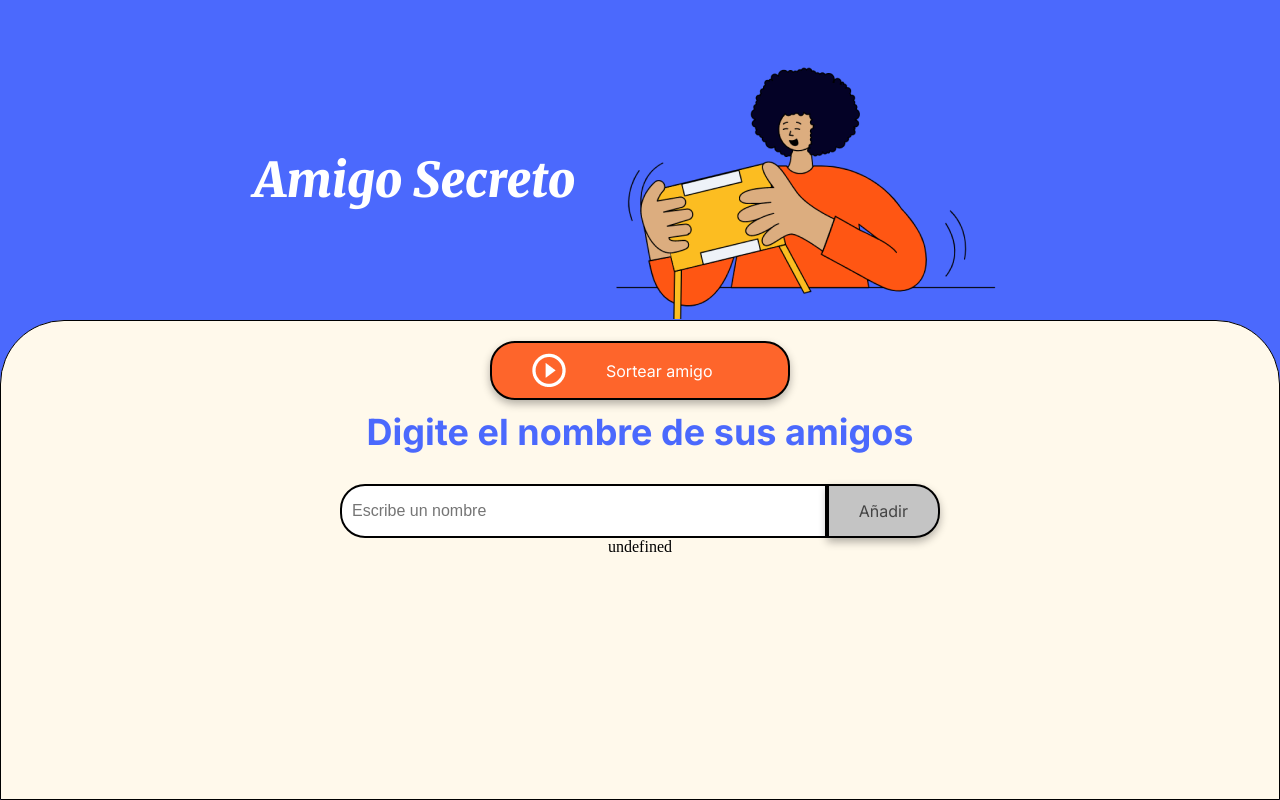
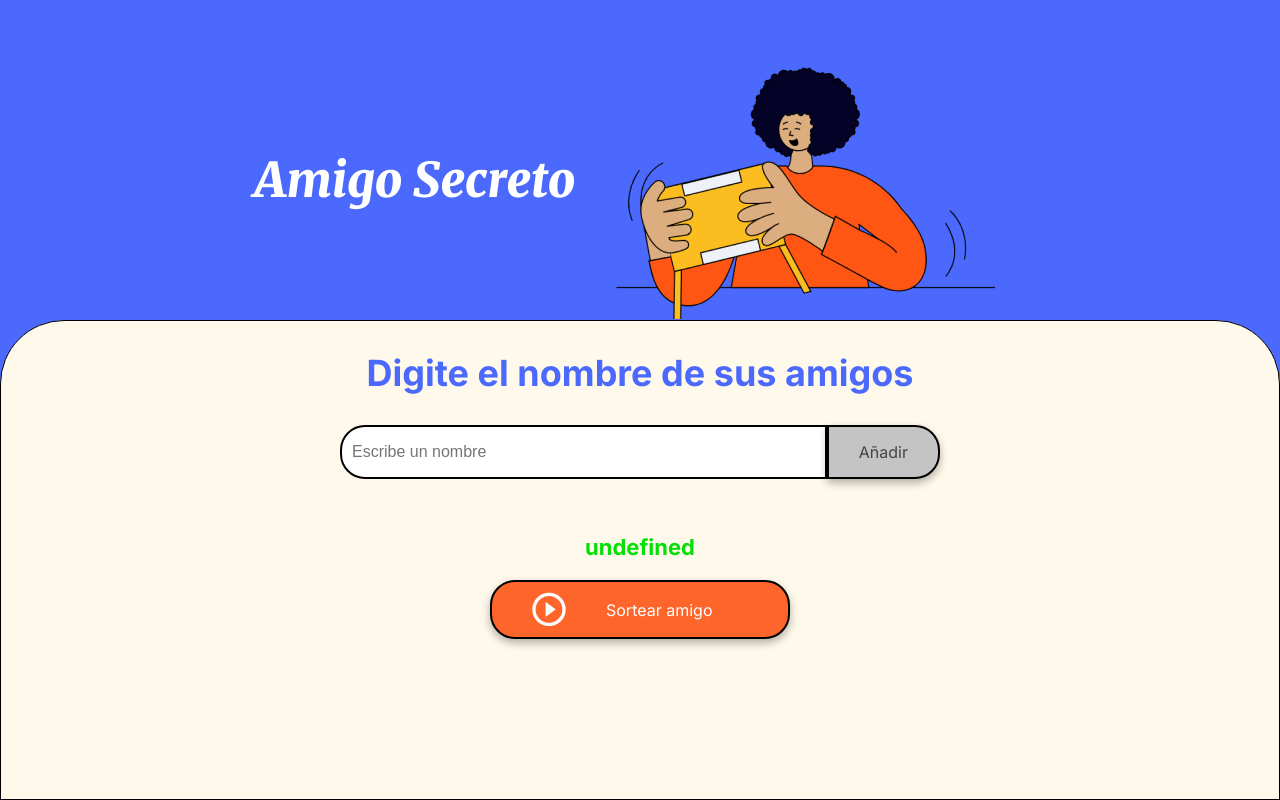
Before and after one commit to JCGomezS/JCGomezS-Challenge-Amigo-Secreto, a plain HTML site: page index.html in a window 1280 px wide. Both pictures are taken after a click on the button "Sortear amigo". Drawn offline with Linux system fonts and the light colour scheme.

Commit message:
Add files via upload

```diff
--- a/app.js
+++ b/app.js
@@ -83,12 +83,12 @@ function sortearAmigo() {
     let indiceSorteado =  Math.floor(Math.random() * contadorAmigos) + 1;
     let amigoSorteado = nominaAmigos[indiceSorteado -1]
     console.log('amigoSorteado: ' + amigoSorteado);
-    // alert('Ahora va a anunciar el amigo sorteado');
-    document.querySelector('#listaAmigos').amigoSorteado = '';
-    document.getElementById('listaAmigos').innerHTML = amigoSorteado;
-    // document.getElementById('resultado').innerHTML = amigoSorteado; //
-    // document.querySelector('#resultado').value = amigoSorteado; //
-    condicionesIniciales();
+    // alert('Ahora va a anunciar el amigo sorteado'); //
+    // document.querySelector('#listaAmigos').amigoSorteado = ''; //
+    // document.getElementById('listaAmigos').innerHTML = amigoSorteado; //
+    document.querySelector('#resultado').value = amigoSorteado;
+    document.getElementById('resultado').innerHTML = amigoSorteado;
+        condicionesIniciales();
 }
 
 condicionesIniciales();
--- a/index.html
+++ b/index.html
@@ -18,23 +18,21 @@
         </header>
 
         <section class="input-section">
-
-            <div class="button-container">
-                <button id="sortearAmigo" class="button-draw" onclick="sortearAmigo()" aria-label="Sortear amigo secreto">
-                    <img src="assets/play_circle_outline.png" alt="Ícono para sortear">
-                    Sortear amigo
-                </button>
-            </div>
-
             <h2 class="section-title">Digite el nombre de sus amigos</h2>
             <div class="input-wrapper">
                 <input type="text" id="amigo" class="input-name" placeholder="Escribe un nombre">
                 <button class="button-add" onclick="agregarAmigo()">Añadir</button>
             </div>
 
-            <u1 id="listaAmigos" class="name-list" aria-labelledby="listaAmigos" role="list"></ul>
-            <u1 id="resultado" class="result-list" aria-live="polite"></ul>
+            <ul id="listaAmigos" class="name-list" aria-labelledby="listaAmigos" role="list"></ul>
+            <ul id="resultado" class="result-list" aria-live="polite"></ul>
 
+            <div class="button-container">
+                <button class="button-draw" onclick="sortearAmigo()" aria-label="Sortear amigo secreto">
+                    <img src="assets/play_circle_outline.png" alt="Ícono para sortear">
+                    Sortear amigo
+                </button>
+            </div>
         </section>
     </main>
 
```
